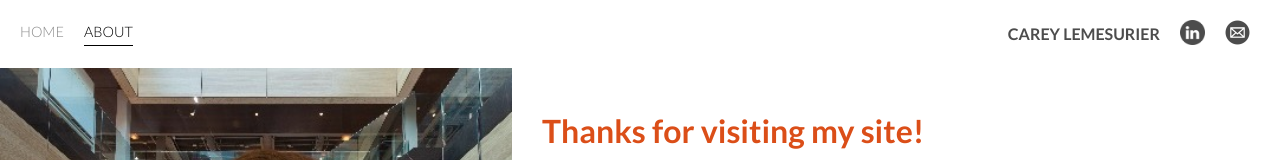
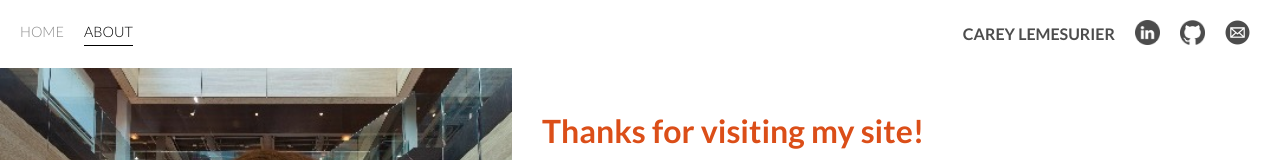
Before and after one commit to careylemesurier/careylemesurier.github.io, a plain HTML site: page about.html in a window 1280 px wide. Shown: the top 160 px of the page. Drawn offline with Linux system fonts and the light colour scheme.

Commit message:
added github link to about page

```diff
--- a/about.html
+++ b/about.html
@@ -31,6 +31,11 @@
                 <div class="social-logo-wrapper">
                     <a href="https://www.linkedin.com/in/carey-lemesurier-0b2432179/" target="_blank">
                         <img src="Images/logos/linkedin.png">
+                    </a>
+                </div>
+                <div class="social-logo-wrapper">
+                    <a href="https://github.com/careylemesurier" target="_blank">
+                        <img src="Images/logos/github.png">
                     </a>
                 </div>
                 <div class="social-logo-wrapper">
```
